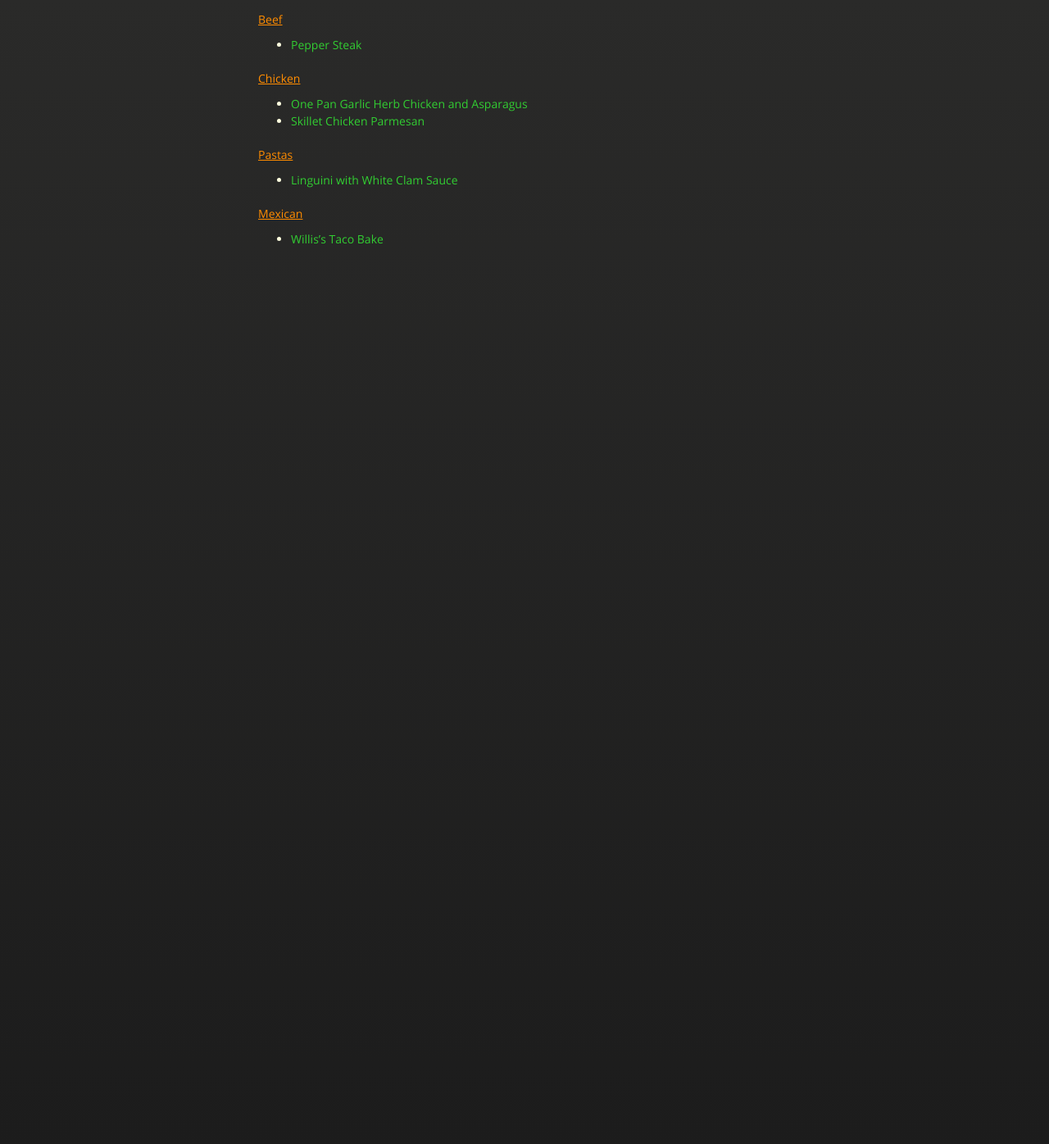
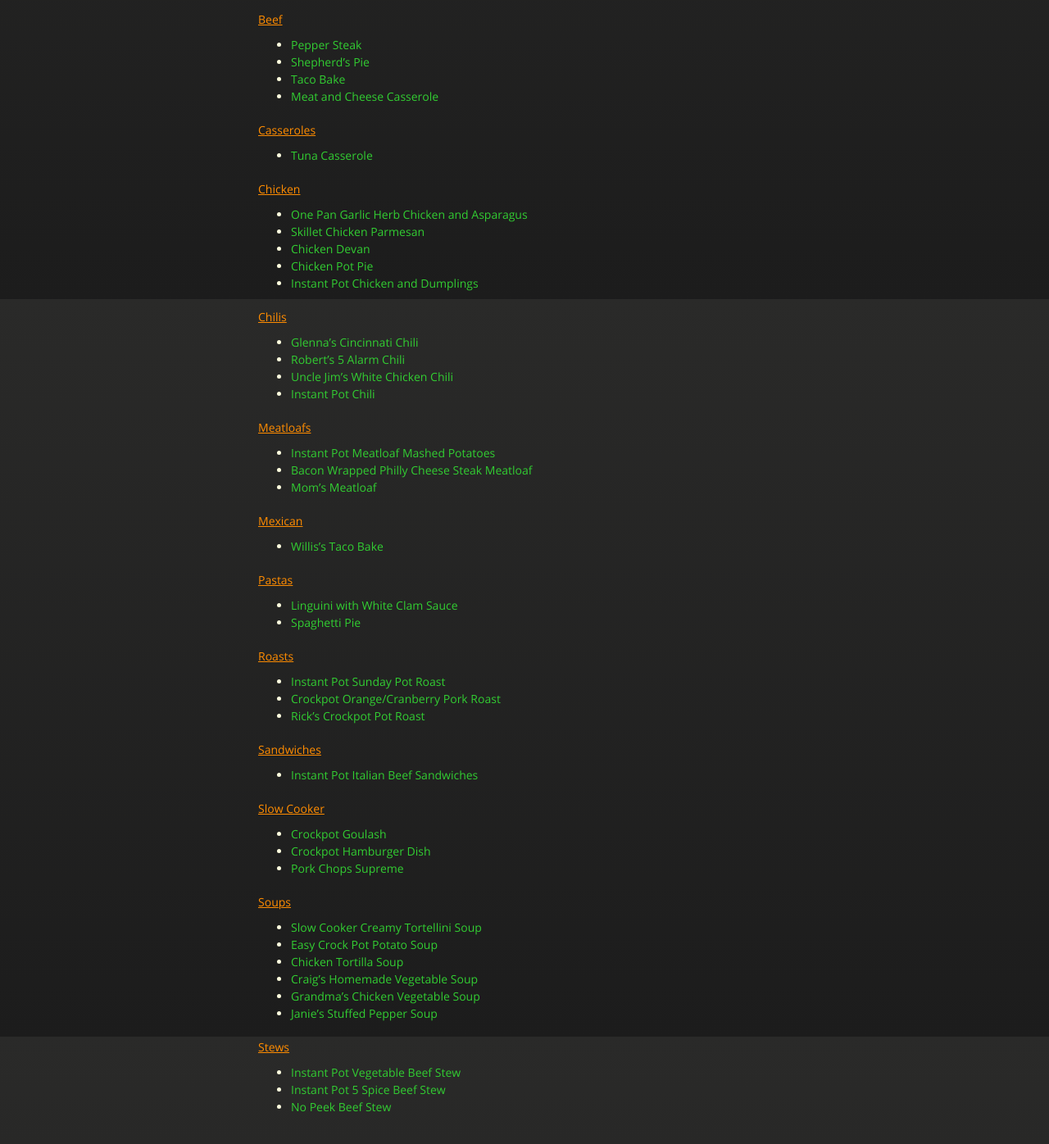
Before and after one commit to cmwillett/TheDigitalCookbook, a Jekyll site: the page built from Dinners.md, in a window 1280 px wide and 1400 px high, scrolled down 535 px. Shown: the top 1396 px of the window at 82% size. Built offline with Jekyll 4.4.1, drawn with Linux system fonts in a browser that asks for light colours; nearby versions of some CDN libraries; before the commit the page ends 900 px from its top, so only the background shows below that.

Commit message:
added all the dinner recipes

```diff
--- a/Dinners.md
+++ b/Dinners.md
@@ -1,7 +1,7 @@
 ---
 layout: default
 title: "Dinners"
-tags: dinner,main,chicken,parmesan,linguini,white,clam,taco,bake,pepper,steak
+tags: dinner,main,chicken,parmesan,linguini,white,clam,taco,bake,pepper,steak,devan,pot,pie,chili,meat,cheese,casserole,shepherd,pie,tuna,cincinnati,white,dumplings,meatloaf,mashed,potatoes
 ---
 # Dinners
 
@@ -9,13 +9,60 @@
 
 #### Beef
 * [Pepper Steak]({{site.github.url}}/Dinners/PepperSteak/index.html)
+* [Shepherd's Pie]({{site.github.url}}/CasserolesHeartyPiesAndBakes/ShepherdsPie/index.html)
+* [Taco Bake]({{site.github.url}}/CasserolesHeartyPiesAndBakes/TacoBake/index.html)
+* [Meat and Cheese Casserole]({{site.github.url}}/CasserolesHeartyPiesAndBakes/MeatAndCheeseCasserole/index.html)
+
+#### Casseroles
+* [Tuna Casserole]({{site.github.url}}/CasserolesHeartyPiesAndBakes/TunaCasserole/index.html)
 
 #### Chicken
 * [One Pan Garlic Herb Chicken and Asparagus]({{site.github.url}}/Dinners/OnePanGarlicHerbChickenAndAsparagus/index.html)
 * [Skillet Chicken Parmesan]({{site.github.url}}/Dinners/SkilletChickenParmesan/index.html)
+* [Chicken Devan]({{site.github.url}}/CasserolesHeartyPiesAndBakes/ChickenDevan/index.html)
+* [Chicken Pot Pie]({{site.github.url}}/CasserolesHeartyPiesAndBakes/ChickenPotPie/index.html)
+* [Instant Pot Chicken and Dumplings]({{site.github.url}}/InstantPot/ChickenAndDumplings/index.html)
+
+#### Chilis
+* [Glenna's Cincinnati Chili]({{site.github.url}}/Chilis/GlennasCincinnatiChili/index.html)
+* [Robert's 5 Alarm Chili]({{site.github.url}}/Chilis/RobertsFiveAlarmChili/index.html)
+* [Uncle Jim's White Chicken Chili]({{site.github.url}}/Chilis/UncleJimsWhiteChickenChili/index.html)
+* [Instant Pot Chili]({{site.github.url}}/InstantPot/InstantPotChili/index.html)
+
+#### Meatloafs
+* [Instant Pot Meatloaf Mashed Potatoes]({{site.github.url}}/InstantPot/MeatloafMashedPotatoes/index.html)
+* [Bacon Wrapped Philly Cheese Steak Meatloaf]({{site.github.url}}/Meatloaf/BaconWrappedPhillyCheeseSteakMeatloaf/index.html)
+* [Mom's Meatloaf]({{site.github.url}}/Meatloaf/MomsMeatloaf/index.html)
+
+#### Mexican
+* [Willis's Taco Bake]({{site.github.url}}/Dinners/WillisTacoBake/index.html)
 
 #### Pastas
 * [Linguini with White Clam Sauce]({{site.github.url}}/Dinners/LinguiniWhiteClamSauce/index.html)
+* [Spaghetti Pie]({{site.github.url}}/CasserolesHeartyPiesAndBakes/SpaghettiPie/index.html)
 
-#### Mexican
-* [Willis's Taco Bake]({{site.github.url}}/Dinners/WillisTacoBake/index.html)
+#### Roasts
+* [Instant Pot Sunday Pot Roast]({{site.github.url}}/InstantPot/SundayPotRoast/index.html)
+* [Crockpot Orange/Cranberry Pork Roast]({{site.github.url}}/SlowCooker/OrangeCranberryPorkRoast/index.html)
+* [Rick's Crockpot Pot Roast]({{site.github.url}}/SlowCooker/RicksCrockpotPotRoast/index.html)
+
+#### Sandwiches
+* [Instant Pot Italian Beef Sandwiches]({{site.github.url}}/InstantPot/ItalianBeefSandwiches/index.html)
+
+#### Slow Cooker
+* [Crockpot Goulash]({{site.github.url}}/SlowCooker/CrockpotGoulash/index.html)
+* [Crockpot Hamburger Dish]({{site.github.url}}/SlowCooker/CrockpotHamburgerDish/index.html)
+* [Pork Chops Supreme]({{site.github.url}}/SlowCooker/PorkChopsSupreme/index.html)
+
+#### Soups
+* [Slow Cooker Creamy Tortellini Soup]({{site.github.url}}/SlowCooker/CreamyTortelliniSoup/index.html)
+* [Easy Crock Pot Potato Soup]({{site.github.url}}/SlowCooker/EasyCrockPotPotatoSoup/index.html)
+* [Chicken Tortilla Soup]({{site.github.url}}/SoupsAndStews/ChickenTortillaSoup/index.html)
+* [Craig's Homemade Vegetable Soup]({{site.github.url}}/SoupsAndStews/CraigsHomemadeVegetableSoup/index.html)
+* [Grandma's Chicken Vegetable Soup]({{site.github.url}}/SoupsAndStews/GrandmasChickenVegetableSoup/index.html)
+* [Janie's Stuffed Pepper Soup]({{site.github.url}}/SoupsAndStews/JaniesStuffedPepperSoup/index.html)
+
+#### Stews
+* [Instant Pot Vegetable Beef Stew]({{site.github.url}}/InstantPot/VegetableBeefStew/index.html)
+* [Instant Pot 5 Spice Beef Stew]({{site.github.url}}/InstantPot/FiveSpiceBeefStew/index.html)
+* [No Peek Beef Stew]({{site.github.url}}/SoupsAndStews/NoPeekBeefStew/index.html)
```
